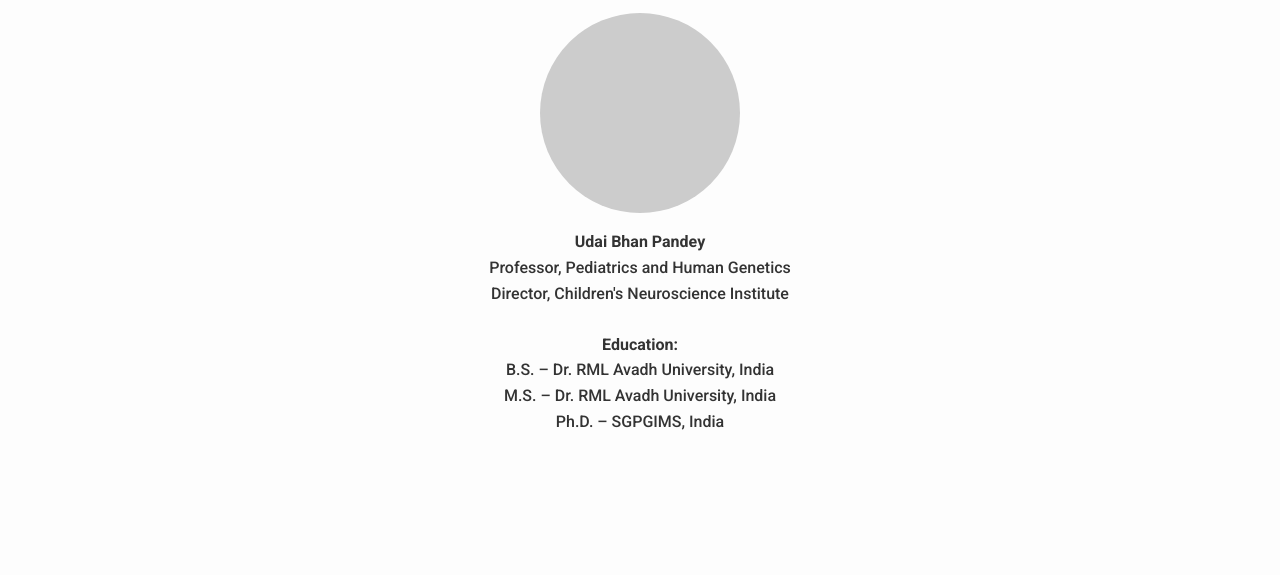
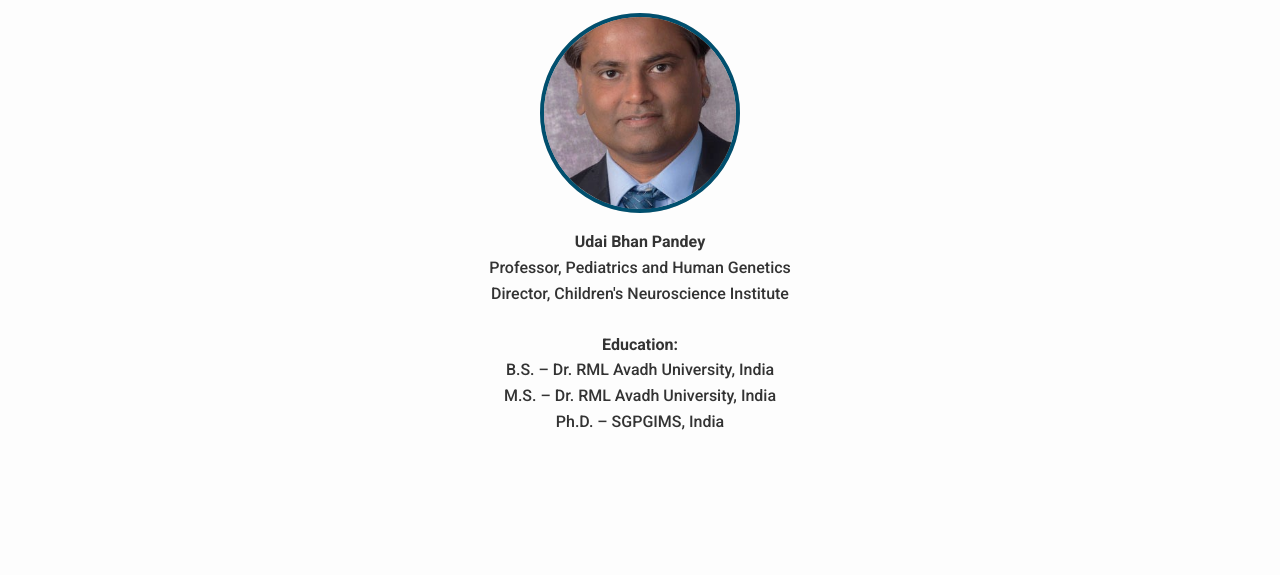
Before and after one commit to Samanyu9/.github.io, a plain HTML site: page index.html in a window 1280 px wide. Shown: the part 217-792 px from the top of the page. Drawn offline with Linux system fonts and the light colour scheme.

Commit message:
Fix image display

```diff
--- a/index.html
+++ b/index.html
@@ -37,7 +37,10 @@
   <div id="home" class="container">
     <header>
       <h1>The Pandey Lab</h1>
-      <div class="photo-placeholder"></div>
+      <div class="photo-placeholder">
+  <img src="images/Pandey_Udai1.jpg" alt="Udai Pandey" style="width:200px; height:200px; border-radius: 50%; border: 4px solid #004f6e; object-fit: cover;">
+</div>
+
       <p><strong>Udai Bhan Pandey</strong><br />
         Professor, Pediatrics and Human Genetics<br />
         Director, Children's Neuroscience Institute<br /><br />
```
